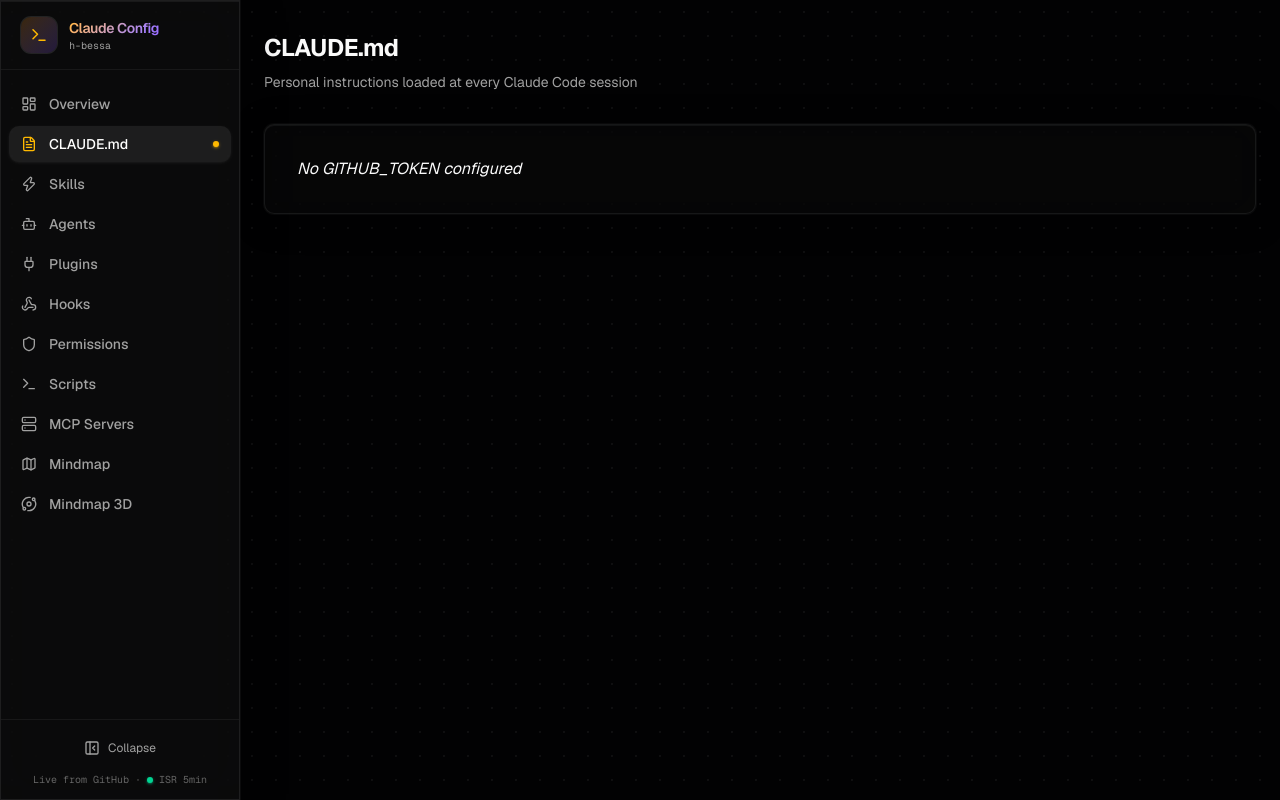
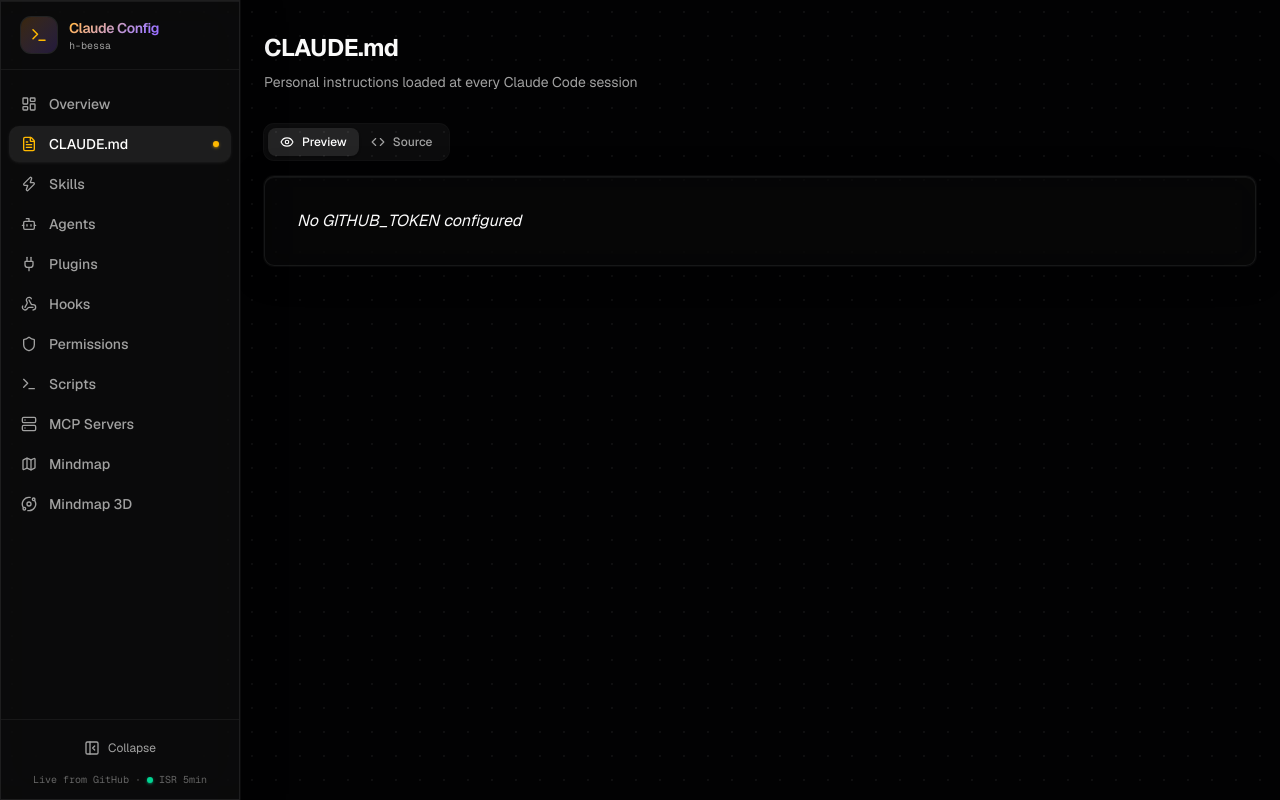
Before and after one commit to h-bessa/claude-config-dashboard, a Next.js app: page /claudemd in a window 1280 px wide. Built offline with nearby package versions, Linux system fonts and the light colour scheme.

Commit message:
feat: add preview/source toggle on CLAUDE.md page

```diff
--- a/src/components/markdown-view.tsx
+++ b/src/components/markdown-view.tsx
@@ -1,13 +1,52 @@
 "use client";
 
+import { useState } from "react";
 import ReactMarkdown from "react-markdown";
+import { Eye, Code } from "lucide-react";
 
 export function MarkdownView({ content }: { content: string }) {
+  const [mode, setMode] = useState<"rendered" | "raw">("rendered");
+
   return (
-    <div className="glass-card p-8">
-      <article className="prose prose-invert prose-sm max-w-none prose-headings:font-semibold prose-headings:tracking-tight prose-h1:text-xl prose-h1:text-gradient prose-h2:text-base prose-h2:text-amber-400 prose-h2:border-b prose-h2:border-white/[0.06] prose-h2:pb-2 prose-h2:mb-4 prose-p:text-muted-foreground prose-li:text-muted-foreground prose-strong:text-white prose-code:text-amber-400 prose-code:bg-white/[0.06] prose-code:px-1.5 prose-code:py-0.5 prose-code:rounded prose-code:text-xs prose-code:font-mono prose-code:before:content-none prose-code:after:content-none prose-pre:bg-black/30 prose-pre:border prose-pre:border-white/[0.06] prose-a:text-blue-400 prose-a:no-underline hover:prose-a:underline prose-hr:border-white/[0.06] prose-table:text-sm prose-th:text-left prose-th:text-muted-foreground prose-td:text-muted-foreground">
-        <ReactMarkdown>{content}</ReactMarkdown>
-      </article>
+    <div>
+      {/* Toggle */}
+      <div className="mb-4 inline-flex items-center rounded-lg bg-white/[0.04] p-1 ring-1 ring-white/[0.06]">
+        <button
+          onClick={() => setMode("rendered")}
+          className={`flex items-center gap-2 rounded-md px-3 py-1.5 text-xs font-medium transition-all ${
+            mode === "rendered"
+              ? "bg-white/[0.1] text-white shadow-sm"
+              : "text-muted-foreground hover:text-white"
+          }`}
+        >
+          <Eye className="h-3.5 w-3.5" />
+          Preview
+        </button>
+        <button
+          onClick={() => setMode("raw")}
+          className={`flex items-center gap-2 rounded-md px-3 py-1.5 text-xs font-medium transition-all ${
+            mode === "raw"
+              ? "bg-white/[0.1] text-white shadow-sm"
+              : "text-muted-foreground hover:text-white"
+          }`}
+        >
+          <Code className="h-3.5 w-3.5" />
+          Source
+        </button>
+      </div>
+
+      {/* Content */}
+      <div className="glass-card p-8">
+        {mode === "rendered" ? (
+          <article className="prose prose-invert prose-sm max-w-none prose-headings:font-semibold prose-headings:tracking-tight prose-h1:text-xl prose-h1:text-gradient prose-h2:text-base prose-h2:text-amber-400 prose-h2:border-b prose-h2:border-white/[0.06] prose-h2:pb-2 prose-h2:mb-4 prose-p:text-muted-foreground prose-li:text-muted-foreground prose-strong:text-white prose-code:text-amber-400 prose-code:bg-white/[0.06] prose-code:px-1.5 prose-code:py-0.5 prose-code:rounded prose-code:text-xs prose-code:font-mono prose-code:before:content-none prose-code:after:content-none prose-pre:bg-black/30 prose-pre:border prose-pre:border-white/[0.06] prose-a:text-blue-400 prose-a:no-underline hover:prose-a:underline prose-hr:border-white/[0.06]">
+            <ReactMarkdown>{content}</ReactMarkdown>
+          </article>
+        ) : (
+          <pre className="overflow-auto whitespace-pre-wrap font-mono text-sm leading-relaxed text-muted-foreground">
+            {content}
+          </pre>
+        )}
+      </div>
     </div>
   );
 }
```
